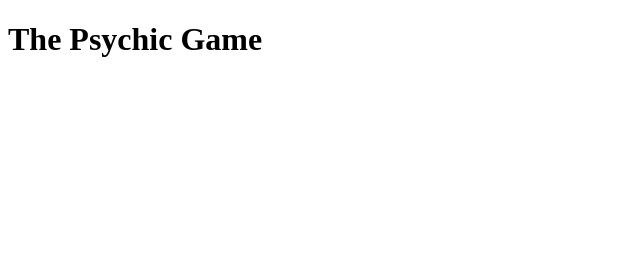
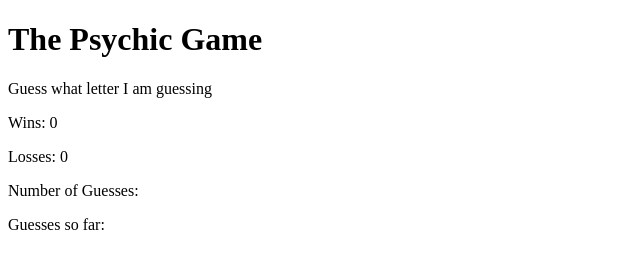
Before and after one commit to apark5040/Psychic-game, a plain HTML site: page index.html in a window 1280 px wide. Shown: the whole page, without its empty margins (0-640 px from the left). Drawn offline with Linux system fonts and the light colour scheme.

Commit message:
Added html code

```diff
--- a/index.html
+++ b/index.html
@@ -13,6 +13,11 @@
     <h1> The Psychic Game</h1>
 
     <div id="game">
+    <p>Guess what letter I am guessing</p>
+    <p>Wins: 0</p>
+    <p>Losses: 0</p>
+    <p>Number of Guesses: </p>
+    <p>Guesses so far: </p>
 
     </div>
 
@@ -67,7 +72,7 @@
             var html =
                 "<p>Guess what letter I am guessing</p>" +
                 "<p>Wins: " + wins + "</p>" +
-                "<p>losses: " + misses + "</p>" +
+                "<p>Losses: " + misses + "</p>" +
                 "<p>Number of Guesses: " + guesses + "</p>" +
                 "<p>Guesses so far: " + guessList + "</p>";
 
```
